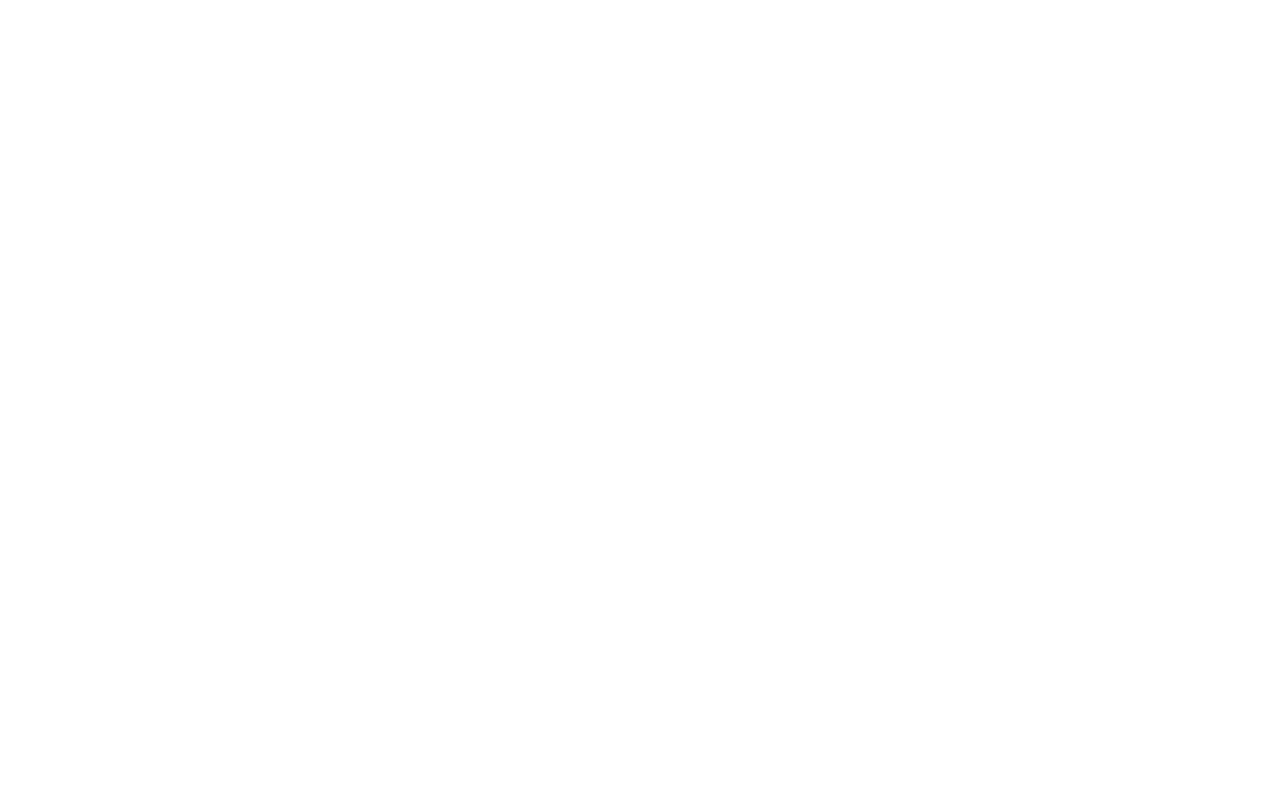
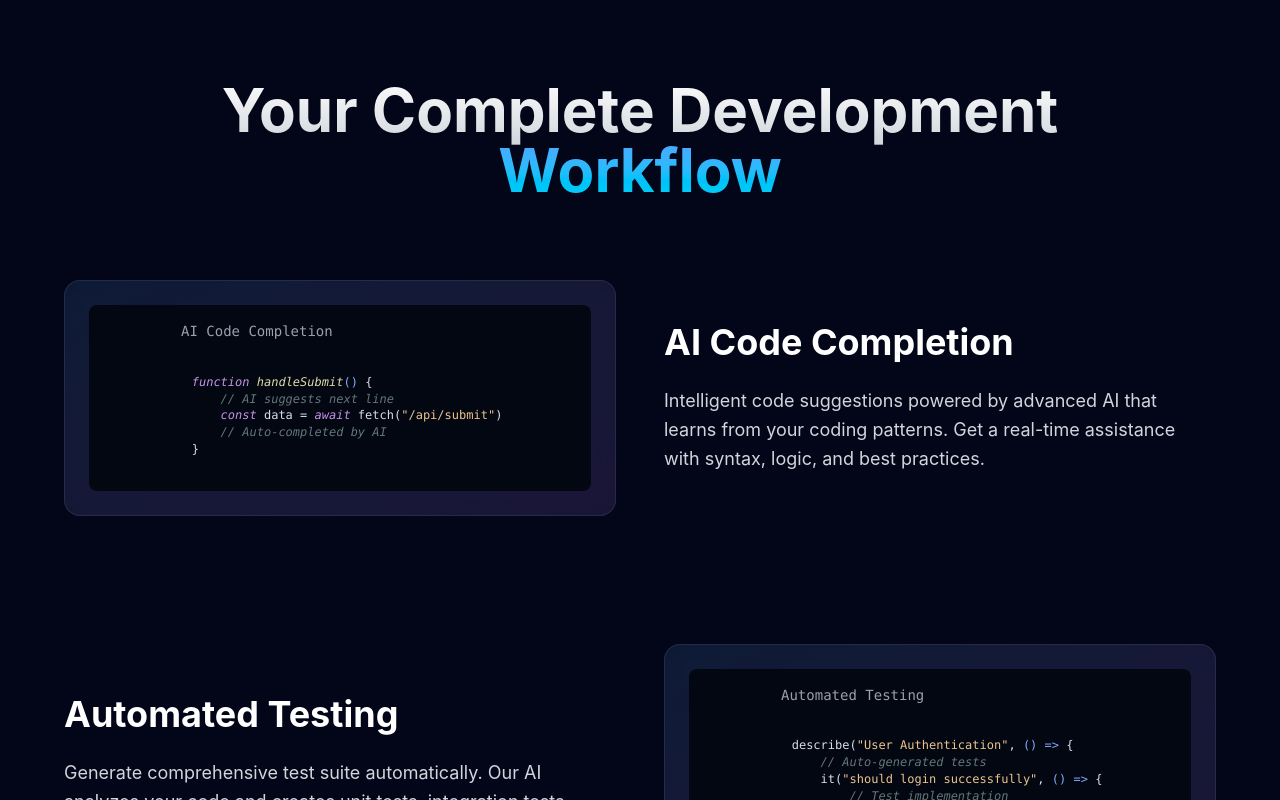
Before and after one commit to ndrxxz/landing-page-react, a React (Vite) app: page / in a window 1280 px wide. Shown: the part 800-1600 px from the top of the page. Before the commit the page ends 800 px from the top, so only its background shows below. Built offline with nearby package versions, Linux system fonts and the light colour scheme.

Commit message:
update feature section

```diff
--- a/src/components/Features.jsx
+++ b/src/components/Features.jsx
@@ -1,5 +1,141 @@
+import SyntaxHighlighter from "react-syntax-highlighter";
+import { nightOwl } from "react-syntax-highlighter/dist/esm/styles/hljs";
+
+const features = [
+    {
+        title: "AI Code Completion",
+        description: "Intelligent code suggestions powered by advanced AI that learns from your coding patterns. Get a real-time assistance with syntax, logic, and best practices.",
+        codeSnippet: `
+            function handleSubmit() {
+                // AI suggests next line
+                const data = await fetch("/api/submit")
+                // Auto-completed by AI
+            }
+        `,
+        imagePosition: "left"
+    },
+    {
+        title: "Automated Testing",
+        description: "Generate comprehensive test suite automatically. Our AI analyzes your code and creates unit tests, integration tests, and edge case coverage.",
+        codeSnippet: `
+            describe("User Authentication", () => {
+                // Auto-generated tests
+                it("should login successfully", () => {
+                    // Test implementation
+                })
+            })
+        `,
+        imagePosition: "right"
+    },
+    {
+        title: "Smart Debugging",
+        description: "Identify and fix bugs before they reach production. AI-powered error detection and resolution suggestions help you debug faster.",
+        codeSnippet: `
+            ⚠️ Error detected in line 15
+
+            // AI suggests fix:
+            const result = await processData(input)
+            // Fixed: Added await keyword
+
+            ✅ Bug resolved automatically
+        `,
+        imagePosition: "left"
+    },
+]
+
 export default function Features() {
+    const dots = ["red", "yellow", "green"];
+
     return (
-        <div></div>
+        <section
+            id="features"
+            className="py-16 sm:py-20 px-10 sm:px-6 lg:px-8 relative"
+        >
+            <div className="max-w-6xl mx-auto">
+                <div className="text-center mb-12 sm:mb-16 lg:mb-20">
+                    <h2 className="text-5xl sm:text-4xl md:text-5xl lg:text-6xl font-bold mb-4 sm:mb-6">
+                        <span className="bg-gradient-to-b from-white to-gray-300 bg-clip-text text-transparent">
+                            Your Complete Development
+                        </span>
+                        <br />
+                        <span className="bg-gradient-to-b from-blue-400 to-cyan-400 bg-clip-text text-transparent">
+                            Workflow
+                        </span>
+                    </h2>
+                </div>
+
+                <div className="space-y-16 sm:space-y-20 lg:space-y-32 ">
+                    {features.map((feature, index) => (
+                        <div
+                            key={index}
+                            className={`flex flex-col lg:flex-row items-center gap-8 sm:gap-12
+                                ${feature.imagePosition === "right" ? "lg:flex-row-reverse" : ""}
+                            `}
+                        >
+                            {/* Code Section */}
+                            <div className="flex-1 w-full">
+                                <div className="relative group">
+                                    <div className="absolute inset-0 bg-gradient-to-br from-blue-500/20 to-purple-500/20 rounded-xl sm:rounded-2xl transition-all duration-500" />
+                                    <div
+                                        className="relative bg-gray-900/50 backdrop-blur-sm border border-gray-700/50 rounded-xl sm:rounded-2xl p-4 sm:p-6 overflow-hidden group-hover:border group-hover:border-blue-600/50 transition-all duration-300"
+                                    >
+                                        {/* IDE Interface */}
+                                        <div className="bg-gray-950 rounded-lg p-3 sm:p-4 font-mono text-xs sm:text-sm">
+                                            <div className="flex items-center space-x-1 sm:space-x-2 mb-3 sm:mb-4">
+                                                <div className="flex items-center space-x-1 sm:space-x-2">
+                                                    {dots.map((dot, index) => (
+                                                        <div key={index} className={`w-2 h-2 sm:w-3 sm:h-3 rounded-full bg-${dot}-500`} />
+                                                    ))}
+                                                </div>
+                                                <span className="text-gray-400 ml-2 sm:ml-4 text-xs sm:text-sm">
+                                                    {feature.title}
+                                                </span>
+                                            </div>
+                                            <div>
+                                                <SyntaxHighlighter
+                                                    language="javascript"
+                                                    style={nightOwl}
+                                                    PreTag="div"
+                                                    customStyle={{
+                                                        margin: 0,
+                                                        padding: 0,
+                                                        background: "transparent",
+                                                        borderRadius: "8px",
+                                                        fontSize: "0.75rem",
+                                                        lineHeight: "1.4",
+                                                        height: "100%"
+                                                    }}
+                                                    codeTagProps={{
+                                                        style: {
+                                                            padding: 0,
+                                                            display: "block"
+                                                        }
+                                                    }}
+                                                    wrapLines={true}
+                                                >
+                                                    {feature.codeSnippet}
+                                                </SyntaxHighlighter>
+                                            </div>
+                                        </div>
+                                    </div>
+                                </div>
+                            </div>
+
+                            {/* text section */}
+                            <div className="flex-1 w-full">
+                                <div className="max-w-lg mx-auto lg:mx-0 text-center lg:text-left">
+                                    <h3 className="text-4xl sm:text-3xl lg:text-4xl font-bold mb-4 sm:mb-6 text-white">
+                                        {feature.title}
+                                    </h3>
+                                    <p className="text-gray-300 text-xl sm:text-lg leading-relaxed">
+                                        {feature.description}
+                                    </p>
+                                </div>
+                            </div>
+                        </div>
+                    ))}
+                </div>
+            </div>
+        </section>
     )
 }
```
